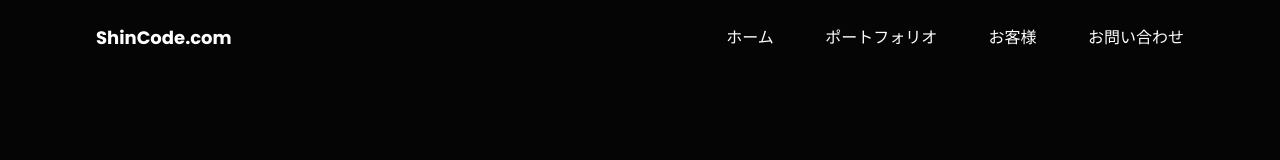
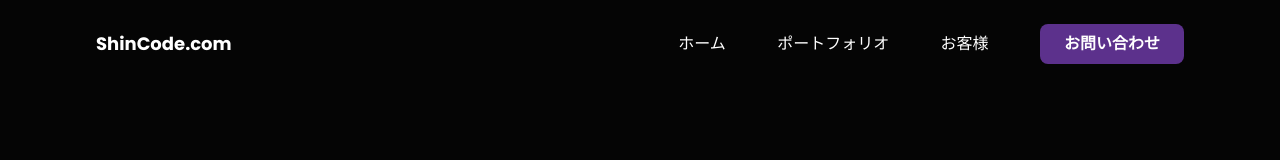
Before and after one commit to sc30gsw/tailwindcss-tutorial, a website: page src/index.html in a window 1280 px wide. Drawn offline with nearby package versions, Linux system fonts and the light colour scheme; files that its build step writes are made by us from their sources.

Commit message:
ボタンのスタイリング

```diff
--- a/src/index.html
+++ b/src/index.html
@@ -24,7 +24,13 @@
 					<a href="#home" class="nav-link">ホーム</a>
 					<a href="#portfolio" class="nav-link">ポートフォリオ</a>
 					<a href="#client" class="nav-link">お客様</a>
-					<a href="#contact" class="nav-link"><button>お問い合わせ</button></a>
+					<a href="#contact"
+						><button
+							class="px-6 py-2 bg-theme font-bold rounded-lg hover:bg-purple-600 transition-all duration-300"
+						>
+							お問い合わせ
+						</button></a
+					>
 				</div>
 			</div>
 		</header>
--- a/tailwind.config.js
+++ b/tailwind.config.js
@@ -11,6 +11,7 @@ module.exports = {
 				},
 				body: "#050505",
 				"selected-text": "#A3A3FF",
+				theme: "#5c318c",
 			},
 		},
 		fontFamily: {
```
